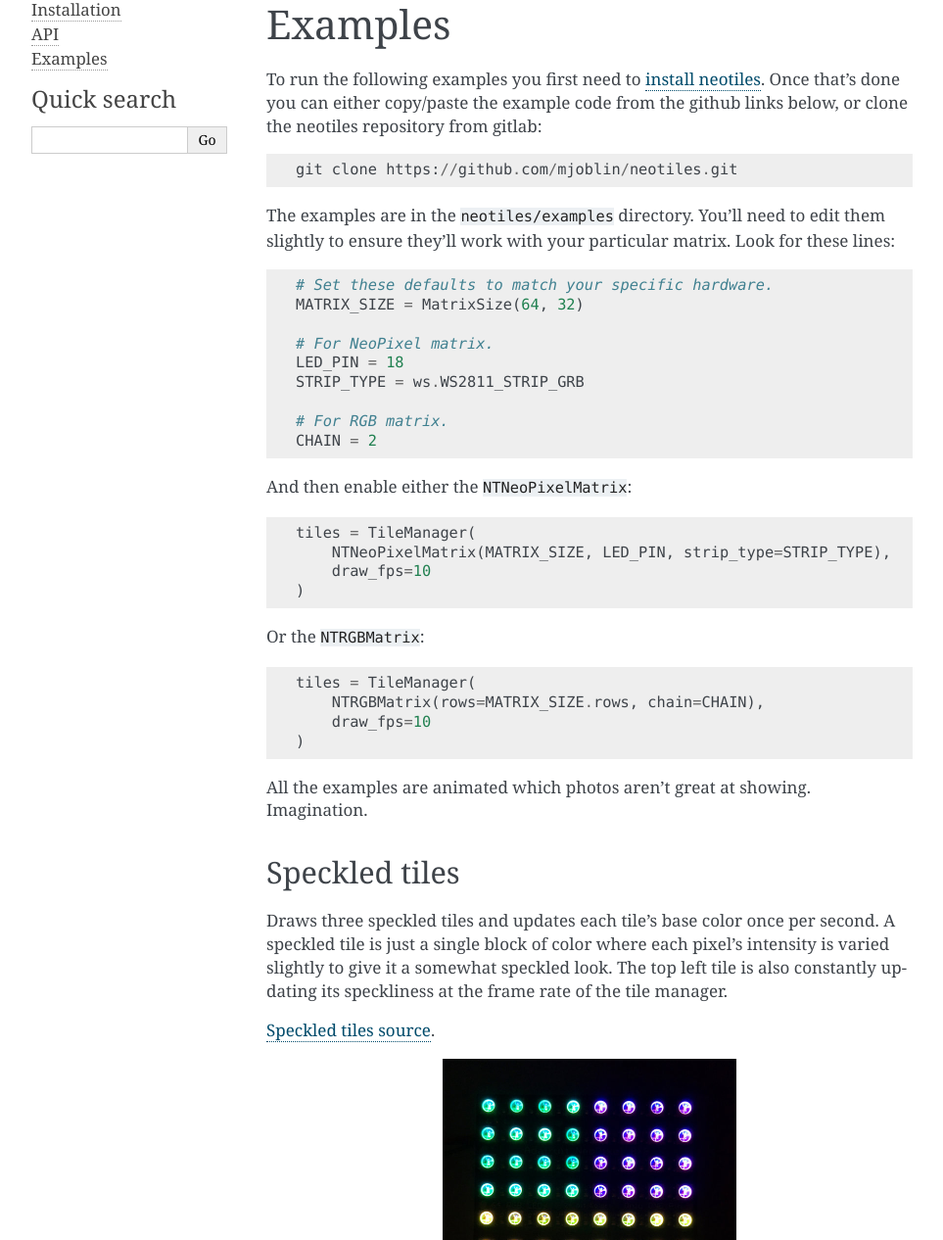
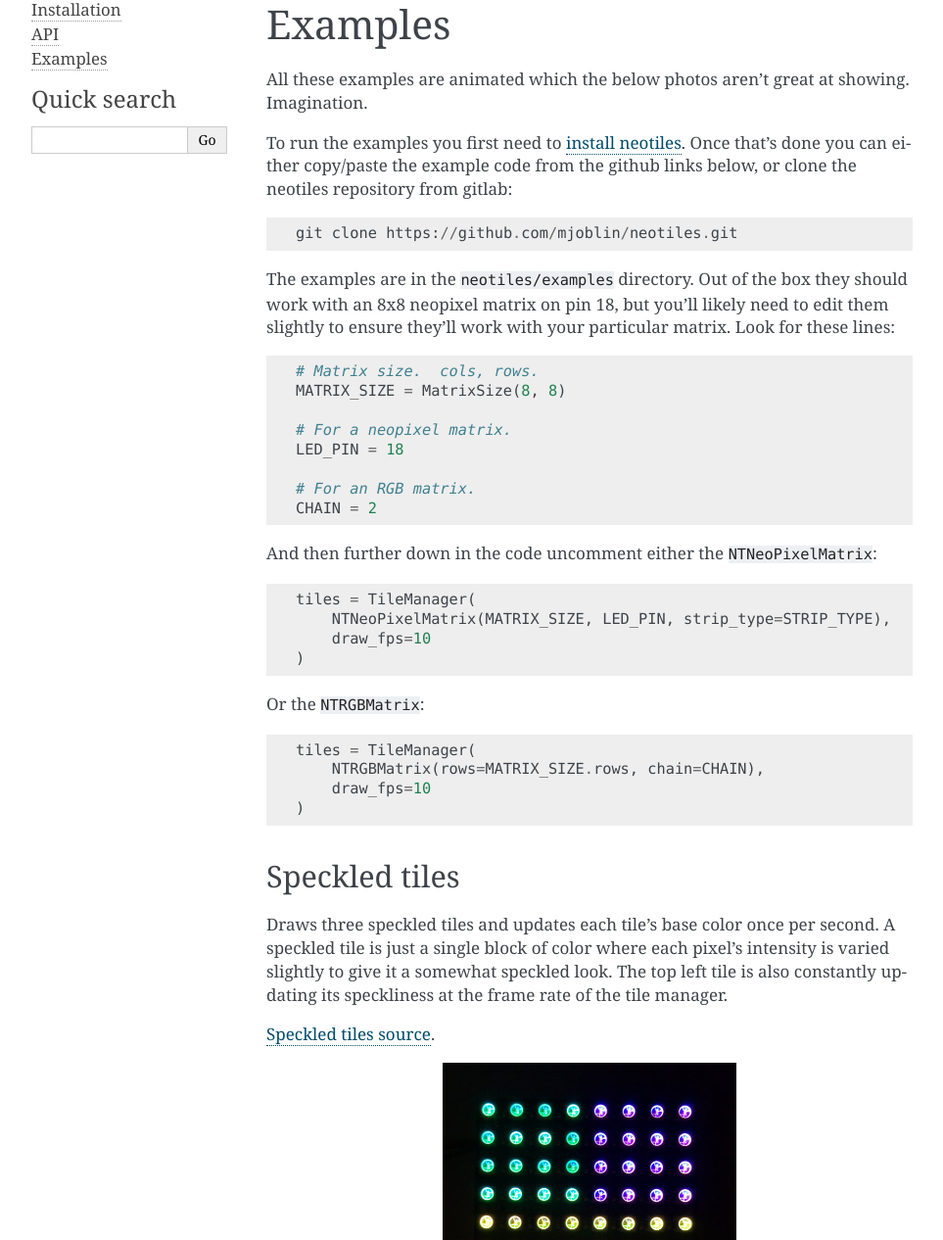
Before and after one commit to mjoblin/neotiles, a Sphinx documentation site: the page built from docs/pages/examples.rst, in a window 1280 px wide and 1400 px high, cut to the strip 134-1400 px from the top of the window. Shown: the whole strip at 98% size, without its empty margins (148-1111 px from the left). Built offline with Sphinx 7.4.7, drawn with Linux system fonts in a browser that asks for light colours; some of the changed text lies outside the part shown.

Commit message:
Tweaked examples to work in both neopixel-only and rgbmatrix-only environments

```diff
--- a/docs/pages/examples.rst
+++ b/docs/pages/examples.rst
@@ -3,28 +3,31 @@
 Examples
 ========
 
-To run the following examples you first need to
+All these examples are animated which the below photos aren't great at showing.
+Imagination.
+
+To run the examples you first need to
 `install neotiles <installation.html>`_.  Once that's done you can either
 copy/paste the example code from the github links below, or clone the neotiles
 repository from gitlab: ::
 
     git clone https://github.com/mjoblin/neotiles.git
 
-The examples are in the ``neotiles/examples`` directory.  You'll need to edit
-them slightly to ensure they'll work with your particular matrix.  Look for
-these lines: ::
+The examples are in the ``neotiles/examples`` directory.  Out of the box they
+should work with an 8x8 neopixel matrix on pin 18, but you'll likely need to
+edit them slightly to ensure they'll work with your particular matrix.  Look
+for these lines: ::
 
-   # Set these defaults to match your specific hardware.
-   MATRIX_SIZE = MatrixSize(64, 32)
+   # Matrix size.  cols, rows.
+   MATRIX_SIZE = MatrixSize(8, 8)
 
-   # For NeoPixel matrix.
+   # For a neopixel matrix.
    LED_PIN = 18
-   STRIP_TYPE = ws.WS2811_STRIP_GRB
 
-   # For RGB matrix.
+   # For an RGB matrix.
    CHAIN = 2
 
-And then enable either the ``NTNeoPixelMatrix``: ::
+And then further down in the code uncomment either the ``NTNeoPixelMatrix``: ::
 
     tiles = TileManager(
         NTNeoPixelMatrix(MATRIX_SIZE, LED_PIN, strip_type=STRIP_TYPE),
@@ -149,6 +149,9 @@ Draws two fire simulations on the matrix, side by side.  One tile displays a
 red fire based at the bottom of the matrix and the other tile displays a
 green fire based at the top of the matrix.
 
+For this example you can play with ``size_divisor`` in ``main()`` to vary the
+height of the fire.
+
 This example is mostly copy-pasted from `this gist`_ which is described in
 `this video`_.
 
--- a/docs/pages/installation.rst
+++ b/docs/pages/installation.rst
@@ -15,7 +15,11 @@ Installing additional libraries
 -------------------------------
 
 You'll need to follow the instructions for installing the `neopixel libraries`_
-and/or the `RGB matrix libraries`_ before you can run any neotiles code.
+and/or the `RGB matrix libraries`_ before you can run any neotiles code.  This
+usually involves cloning a git repository, running some ``make`` commands, and
+then running a ``python setup.py install`` in the python subdirectory of the
+cloned repo.  If you're using an RGB matrix then you probably also need to
+``pip install Pillow``.
 
 Disabling audio
 ---------------
```
Also changed, not shown: other parts of docs/pages/examples.rst (+0 -3 lines), 6 other files.
